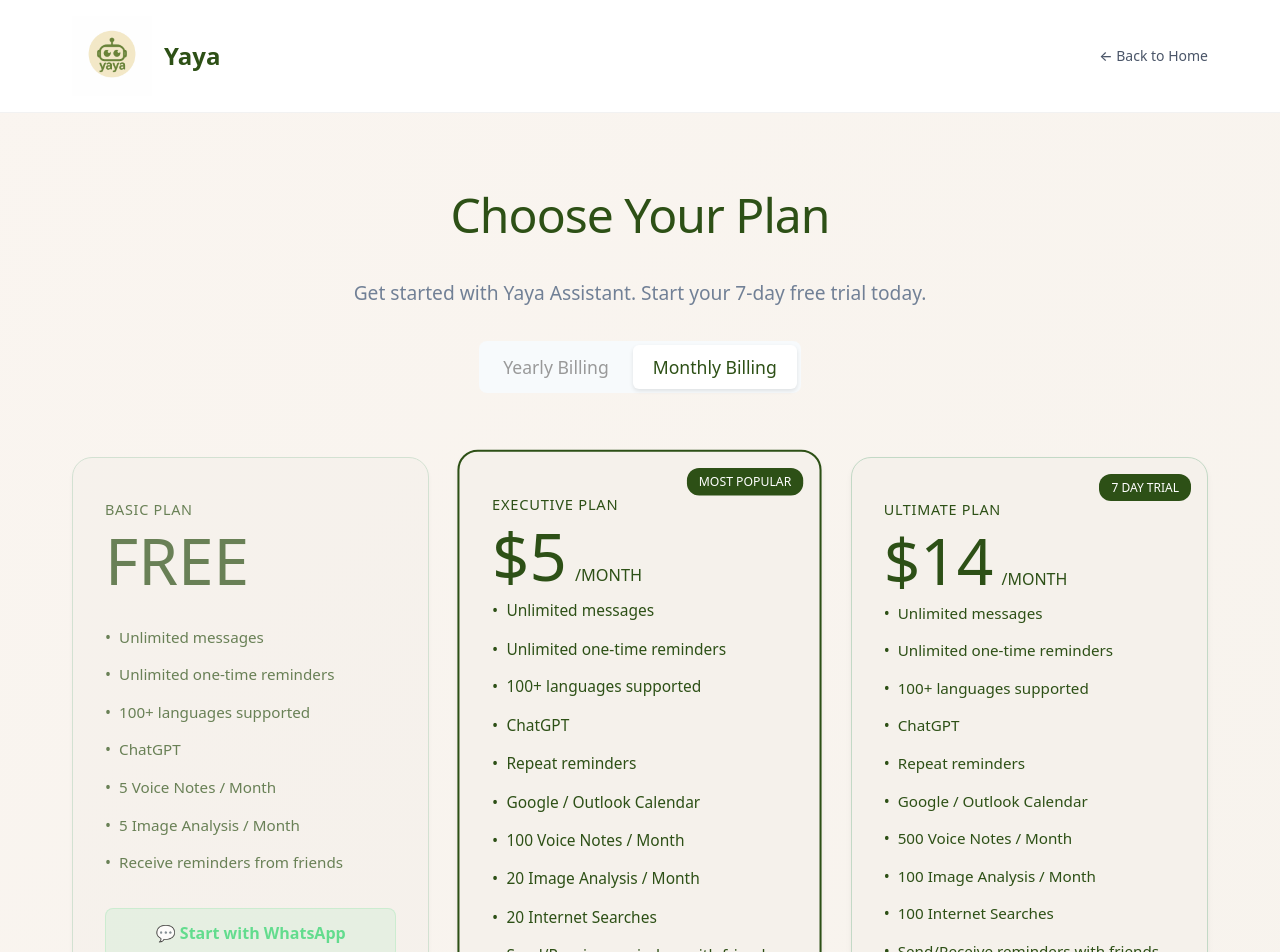
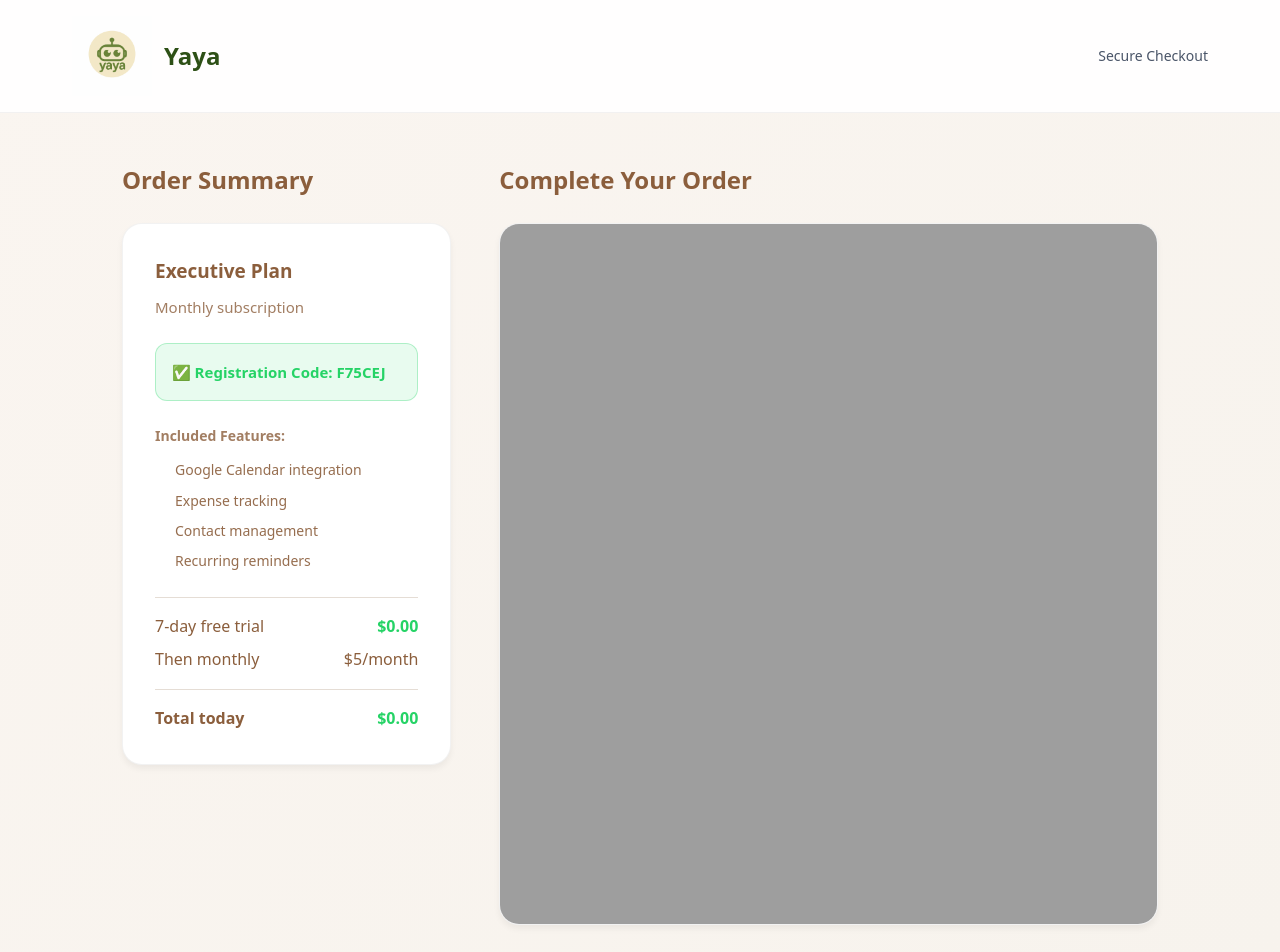
Before and after one commit to yairsabag/yaya-oauth-page, a Next.js app: page /payment in a window 1280 px wide. Shown: the top 952 px of the page. Built offline with nearby package versions, Linux system fonts and the light colour scheme.

Commit message:
Update page.tsx

```diff
--- a/src/app/payment/page.tsx
+++ b/src/app/payment/page.tsx
@@ -1,340 +1,168 @@
 'use client'
 
-import React, { useState, useEffect } from 'react'
-import { Check, MessageCircle } from 'lucide-react'
+import React, { useEffect, useMemo, useState } from 'react'
 
-export default function PaymentPage() {
-  const [billingType, setBillingType] = useState<'monthly' | 'yearly'>('monthly')
-  const [registrationCode, setRegistrationCode] = useState<string | null>(null)
+export default function CheckoutPage() {
+  const [urlParams, setUrlParams] = useState({ plan:'', price:'', billing:'', code:'', planName:'' })
+  const [isLoading, setIsLoading] = useState(true)
+  const [isMobile, setIsMobile] = useState(false)
 
-  // Get registration code from URL when component mounts
   useEffect(() => {
-    const params = new URLSearchParams(window.location.search)
-    const code = params.get('code')
-    console.log('URL params:', window.location.search) // Debug log
-    console.log('Code from URL:', code) // Debug log
-    if (code) {
-      setRegistrationCode(code)
-      console.log('Registration code set to:', code) // Debug log
-    }
+    const check = () => setIsMobile(window.innerWidth < 768)
+    check()
+    window.addEventListener('resize', check)
+    const t = setTimeout(() => setIsLoading(false), 800)
+    return () => { window.removeEventListener('resize', check); clearTimeout(t) }
   }, [])
 
-  const plans = [
-    {
-      id: 'basic',
-      name: 'Basic Plan',
-      monthlyPrice: 0,
-      yearlyPrice: 0,
-      displayPrice: 'FREE',
-      popular: false,
-      features: [
-        'Unlimited messages',
-        'Unlimited one-time reminders',
-        '100+ languages supported',
-        'ChatGPT',
-        '5 Voice Notes / Month',
-        '5 Image Analysis / Month',
-        'Receive reminders from friends'
-      ],
-      buttonText: 'Start with WhatsApp',
-      buttonAction: 'whatsapp'
-    },
-    {
-      id: 'executive',
-      name: 'Executive Plan',
-      monthlyPrice: 5,
-      yearlyPrice: 4,
-      displayPrice: null,
-      popular: true,
-      features: [
-        'Unlimited messages',
-        'Unlimited one-time reminders',
-        '100+ languages supported',
-        'ChatGPT',
-        'Repeat reminders',
-        'Google / Outlook Calendar',
-        '100 Voice Notes / Month',
-        '20 Image Analysis / Month',
-        '20 Internet Searches',
-        'Send/Receive reminders with friends',
-        'AI Memory of You',
-        'Create Lists'
-      ],
-      buttonText: 'Start Free Trial',
-      buttonAction: 'payment'
-    },
-    {
-      id: 'ultimate',
-      name: 'Ultimate Plan',
-      monthlyPrice: 14,
-      yearlyPrice: 13,
-      displayPrice: null,
-      popular: false,
-      features: [
-        'Unlimited messages',
-        'Unlimited one-time reminders',
-        '100+ languages supported',
-        'ChatGPT',
-        'Repeat reminders',
-        'Google / Outlook Calendar',
-        '500 Voice Notes / Month',
-        '100 Image Analysis / Month',
-        '100 Internet Searches',
-        'Send/Receive reminders with friends',
-        'AI Memory of You',
-        'Create Lists'
-      ],
-      buttonText: 'Start Free Trial',
-      buttonAction: 'payment'
-    }
-  ]
+  useEffect(() => {
+    const p = new URLSearchParams(window.location.search)
+    setUrlParams({
+      plan: p.get('plan') || 'executive',
+      price: p.get('price') || '5',
+      billing: p.get('billing') || 'monthly',
+      code: p.get('code') || 'F75CEJ',
+      planName: p.get('planName') || 'Executive Plan'
+    })
+  }, [])
 
-  const handlePlanSelection = (planId: string) => {
-    const plan = plans.find(p => p.id === planId)
-    if (!plan) return
+  const tranzilaAction = 'https://direct.tranzila.com/fxpyairsabag/iframenew.php'
 
-    // קרא את הקוד ישירות מה-URL כדי להימנע מ-race condition
-    const params = new URLSearchParams(window.location.search)
-    const currentCode = params.get('code')
+  const dcDisable = useMemo(() => {
+    if (typeof crypto !== 'undefined' && 'randomUUID' in crypto) return crypto.randomUUID()
+    return `yaya-${Date.now()}-${Math.random().toString(36).slice(2)}`
+  }, [])
 
-    console.log('Current registrationCode from state:', registrationCode) // Debug log
-    console.log('Current code from URL:', currentCode) // Debug log
+  const successUrl = useMemo(() => {
+    const o = window.location.origin
+    const q = new URLSearchParams({ plan:urlParams.plan, price:urlParams.price, billing:urlParams.billing, code:urlParams.code, trial:'true' })
+    return `${o}/payment/success?${q.toString()}`
+  }, [urlParams])
 
-    if (planId === 'basic') {
-      const message = currentCode ? `My code: ${currentCode}` : ''
-      const whatsappUrl = `https://api.whatsapp.com/send/?phone=972559943649&text=${encodeURIComponent(message)}&type=phone_number&app_absent=0`
-      window.open(whatsappUrl, '_blank')
-    } else {
-      const price = billingType === 'yearly' ? plan.yearlyPrice : plan.monthlyPrice
+  const failUrl = useMemo(() => {
+    const o = window.location.origin
+    const q = new URLSearchParams({ plan:urlParams.plan, price:urlParams.price, billing:urlParams.billing, code:urlParams.code, error:'true' })
+    return `${o}/payment/checkout?${q.toString()}`
+  }, [urlParams])
 
-      // השתמש בקוד מה-URL תחילה, אחר כך מהstate, ואחרון צור חדש
-      let codeToUse = currentCode || registrationCode
-      if (!codeToUse) {
-        // רק אם באמת אין קוד, תיצור חדש
-        codeToUse = Math.random().toString(36).substring(2, 8).toUpperCase()
-      }
+  useEffect(() => {
+    if (isLoading) return
+    const form = document.getElementById('tranzila-form') as HTMLFormElement | null
+    const send = () => form?.submit()
+    send()
+    const t = setTimeout(send, 100)
+    return () => clearTimeout(t)
+  }, [isLoading])
 
-      console.log('Code to use:', codeToUse) // Debug log
-
-      const url = new URL(window.location.origin + '/payment/checkout')
-      url.searchParams.set('plan', planId)
-      url.searchParams.set('price', price.toString())
-      url.searchParams.set('billing', billingType)
-      url.searchParams.set('code', codeToUse)
-      url.searchParams.set('planName', plan.name)
-
-      console.log('Final URL:', url.toString()) // Debug log
-      window.location.href = url.toString()
-    }
-  }
+  const card = { bg:'#fff', br:20, shadow:'0 4px 6px rgba(0,0,0,0.05)', border:'1px solid rgba(0,0,0,0.05)' }
 
   return (
-    <div style={{ fontFamily: "system-ui, -apple-system, BlinkMacSystemFont, 'Segoe UI', sans-serif", minHeight: '100vh', background: 'linear-gradient(135deg, #faf5f0 0%, #f7f3ed 100%)' }}>
-      {/* Header */}
-      <header style={{ background: 'rgba(255,255,255,0.95)', backdropFilter: 'blur(10px)', borderBottom: '1px solid rgba(0,0,0,0.05)', padding: '1rem 0' }}>
-        <div style={{ maxWidth: '1200px', margin: '0 auto', padding: '0 2rem', display: 'flex', justifyContent: 'space-between', alignItems: 'center' }}>
-          <a href="/" style={{ display: 'flex', alignItems: 'center', gap: '0.75rem', textDecoration: 'none' }}>
-            <img
-              src="/yaya-logo.png"
-              alt="Yaya Assistant Logo"
-              style={{ width: '80px', height: '80px', objectFit: 'contain' }}
-            />
-            <span style={{ fontSize: '1.5rem', fontWeight: '600', color: '#2d5016' }}>Yaya</span>
+    <div style={{ fontFamily:"system-ui, -apple-system, BlinkMacSystemFont, 'Segoe UI', sans-serif", minHeight:'100vh', background:'linear-gradient(135deg,#faf5f0 0%,#f7f3ed 100%)' }}>
+      <header style={{ background:'rgba(255,255,255,0.95)', borderBottom:'1px solid rgba(0,0,0,0.05)', padding:'1rem 0' }}>
+        <div style={{ maxWidth:1200, margin:'0 auto', padding:isMobile?'0 1rem':'0 2rem', display:'flex', justifyContent:'space-between', alignItems:'center' }}>
+          <a href="/" style={{ display:'flex', alignItems:'center', gap:12, textDecoration:'none' }}>
+            <img src="/yaya-logo.png" alt="Yaya" style={{ width:isMobile?60:80, height:isMobile?60:80, objectFit:'contain' }} />
+            <span style={{ fontSize:isMobile?20:24, fontWeight:600, color:'#2d5016' }}>Yaya</span>
           </a>
-          <a href="/" style={{ color: '#4a5568', textDecoration: 'none', fontSize: '0.875rem', fontWeight: '500' }}>
-            ← Back to Home
-          </a>
+          <div style={{ color:'#4a5568', fontSize:14 }}>Secure Checkout</div>
         </div>
       </header>
 
-      <main style={{ padding: '4rem 0' }}>
-        <div style={{ maxWidth: '1200px', margin: '0 auto', padding: '0 2rem' }}>
-          <div style={{ textAlign: 'center', marginBottom: '3rem' }}>
-            <h1 style={{ fontSize: '3rem', fontWeight: '400', color: '#2d5016', marginBottom: '1.5rem', letterSpacing: '-0.02em' }}>
-              Choose Your Plan
-            </h1>
-            <p style={{ fontSize: '1.2rem', color: '#718096', maxWidth: '600px', margin: '0 auto 2rem' }}>
-              Get started with Yaya Assistant. Start your 7-day free trial today.
-            </p>
-
-            {registrationCode && (
-              <div style={{ background: 'rgba(37, 211, 102, 0.1)', borderRadius: '12px', padding: '1rem', border: '1px solid rgba(37, 211, 102, 0.3)', display: 'inline-block', marginBottom: '2rem' }}>
-                <p style={{ color: '#25d366', fontSize: '1rem', fontWeight: '600', margin: 0 }}>
-                  ✅ Registration Code: {registrationCode}
-                </p>
-              </div>
-            )}
-
-            {/* Billing Toggle */}
-            <div style={{ display: 'flex', gap: '4px', justifyContent: 'center', marginBottom: '4rem', background: '#f7fafc', borderRadius: '8px', padding: '4px', width: 'fit-content', margin: '0 auto 4rem', cursor: 'pointer' }}>
-              <span onClick={() => setBillingType('yearly')} style={{
-                background: billingType === 'yearly' ? 'white' : 'transparent',
-                color: billingType === 'yearly' ? '#2d5016' : '#999',
-                padding: '8px 20px',
-                borderRadius: '6px',
-                fontSize: '1.1rem',
-                fontWeight: '500',
-                boxShadow: billingType === 'yearly' ? '0 2px 4px rgba(0,0,0,0.1)' : 'none',
-                cursor: 'pointer',
-                transition: 'all 0.2s ease'
-              }}>
-                Yearly Billing
-              </span>
-              <span onClick={() => setBillingType('monthly')} style={{
-                background: billingType === 'monthly' ? 'white' : 'transparent',
-                color: billingType === 'monthly' ? '#2d5016' : '#999',
-                padding: '8px 20px',
-                borderRadius: '6px',
-                fontSize: '1.1rem',
-                fontWeight: '500',
-                boxShadow: billingType === 'monthly' ? '0 2px 4px rgba(0,0,0,0.1)' : 'none',
-                cursor: 'pointer',
-                transition: 'all 0.2s ease'
-              }}>
-                Monthly Billing
-              </span>
-            </div>
-          </div>
-
-          {/* Pricing Cards */}
-          <div style={{ display: 'grid', gridTemplateColumns: 'repeat(auto-fit, minmax(300px, 1fr))', gap: '2rem', marginBottom: '3rem' }}>
-            {plans.map((plan) => (
-              <div key={plan.id} onClick={() => handlePlanSelection(plan.id)} style={{
-                background: '#F5F1EB',
-                borderRadius: '20px',
-                padding: '2.5rem 2rem',
-                textAlign: 'left',
-                position: 'relative',
-                border: plan.popular ? '2px solid #2d5016' : '1px solid #c3d9c6',
-                transform: plan.popular ? 'scale(1.02)' : 'none',
-                cursor: 'pointer',
-                transition: 'all 0.3s ease',
-                boxShadow: '0 4px 6px rgba(0, 0, 0, 0.05)',
-                opacity: plan.id === 'basic' ? 0.7 : 1
-              }}
-                onMouseEnter={(e) => {
-                  if (plan.id !== 'basic') {
-                    e.currentTarget.style.transform = plan.popular ? 'scale(1.05)' : 'scale(1.02)'
-                    e.currentTarget.style.boxShadow = '0 20px 25px rgba(45, 80, 22, 0.15)'
-                    e.currentTarget.style.border = '2px solid #2d5016'
-                  }
-                }}
-                onMouseLeave={(e) => {
-                  if (plan.id !== 'basic') {
-                    e.currentTarget.style.transform = plan.popular ? 'scale(1.02)' : 'scale(1)'
-                    e.currentTarget.style.boxShadow = '0 4px 6px rgba(0, 0, 0, 0.05)'
-                    e.currentTarget.style.border = plan.popular ? '2px solid #2d5016' : '1px solid #c3d9c6'
-                  }
-                }}
-              >
-                {(plan.popular || (plan.id !== 'basic' && plan.monthlyPrice > 0)) && (
-                  <div style={{
-                    position: 'absolute',
-                    top: '1rem',
-                    right: '1rem',
-                    background: '#2d5016',
-                    color: 'white',
-                    padding: '4px 12px',
-                    borderRadius: '12px',
-                    fontSize: '0.75rem',
-                    fontWeight: '500'
-                  }}>
-                    {plan.popular ? 'MOST POPULAR' : '7 DAY TRIAL'}
+      <main style={{ padding:isMobile?'1.5rem 0':'3rem 0' }}>
+        <div style={{ maxWidth:1100, margin:'0 auto', padding:isMobile?'0 1rem':'0 2rem' }}>
+          <div style={{ display:isMobile?'flex':'grid', flexDirection:isMobile?'column' as const:undefined, gridTemplateColumns:isMobile?undefined:'1fr 2fr', gap:isMobile?'2rem':'3rem' }}>
+            <div style={{ order:1 }}>
+              <h2 style={{ fontSize:isMobile?21:24, fontWeight:600, marginBottom:'1.5rem', color:'#8B5E3C' }}>Order Summary</h2>
+              <div style={{ background:card.bg, borderRadius:card.br, padding:isMobile?'1.5rem':'2rem', boxShadow:card.shadow, border:card.border }}>
+                <div style={{ marginBottom:'1.5rem' }}>
+                  <h3 style={{ fontSize:isMobile?18:19, fontWeight:600, color:'#8B5E3C', marginBottom:8 }}>{urlParams.planName || 'Executive Plan'}</h3>
+                  <p style={{ color:'#8B5E3C', fontSize:isMobile?14:15, opacity:0.8 }}>
+                    {urlParams.billing === 'yearly' ? 'Annual' : 'Monthly'} subscription
+                  </p>
+                </div>
+                {urlParams.code && (
+                  <div style={{ background:'rgba(37,211,102,0.1)', borderRadius:12, padding:isMobile?12:16, border:'1px solid rgba(37,211,102,0.3)', marginBottom:'1.5rem' }}>
+                    <p style={{ color:'#25d366', fontSize:isMobile?14:15, fontWeight:600, margin:0 }}>✅ Registration Code: {urlParams.code}</p>
                   </div>
                 )}
+                <div style={{ marginBottom:'1.5rem' }}>
+                  <h4 style={{ fontSize:14, color:'#8B5E3C', fontWeight:600, marginBottom:12, opacity:0.8 }}>Included Features:</h4>
+                  <ul style={{ margin:0, paddingLeft:20 }}>
+                    {['Google Calendar integration','Expense tracking','Contact management','Recurring reminders'].map((f,i)=>(
+                      <li key={i} style={{ fontSize:14, color:'#8B5E3C', marginBottom:8, opacity:0.9 }}>{f}</li>
+                    ))}
+                  </ul>
+                </div>
+                <div style={{ borderTop:'1px solid #E5DDD5', paddingTop:16, marginBottom:16 }}>
+                  <div style={{ display:'flex', justifyContent:'space-between', marginBottom:8, color:'#8B5E3C' }}>
+                    <span>7-day free trial</span><span style={{ color:'#25d366', fontWeight:600 }}>$0.00</span>
+                  </div>
+                  <div style={{ display:'flex', justifyContent:'space-between', marginBottom:8, color:'#8B5E3C' }}>
+                    <span>Then {urlParams.billing === 'yearly' ? 'annually' : 'monthly'}</span><span>${urlParams.price}/{urlParams.billing === 'yearly' ? 'year' : 'month'}</span>
+                  </div>
+                </div>
+                <div style={{ borderTop:'1px solid #E5DDD5', paddingTop:16 }}>
+                  <div style={{ display:'flex', justifyContent:'space-between', fontWeight:600, color:'#8B5E3C' }}>
+                    <span>Total today</span><span style={{ color:'#25d366' }}>$0.00</span>
+                  </div>
+                </div>
+              </div>
+            </div>
 
-                <div style={{
-                  fontSize: '0.9rem',
-                  color: '#2d5016',
-                  fontWeight: '500',
-                  marginBottom: '0.5rem',
-                  textTransform: 'uppercase',
-                  letterSpacing: '0.05em'
-                }}>
-                  {plan.name.toUpperCase()}
-                </div>
+            <div style={{ order:2 }}>
+              <h2 style={{ fontSize:isMobile?21:24, fontWeight:600, marginBottom:'1.5rem', color:'#8B5E3C' }}>Complete Your Order</h2>
+              <div style={{ background:'#fff', borderRadius:20, padding:0, overflow:'hidden', boxShadow:card.shadow, border:card.border, minHeight:isMobile?600:650 }}>
+                {isLoading ? (
+                  <div style={{ display:'flex', alignItems:'center', justifyContent:'center', minHeight:600, flexDirection:'column', gap:16 }}>
+                    <div style={{ width:50, height:50, border:'4px solid #E5DDD5', borderTopColor:'#8B5E3C', borderRadius:'50%', animation:'spin 1s linear infinite' }} />
+                    <p style={{ color:'#8B5E3C', fontSize:15 }}>Loading secure payment form...</p>
+                  </div>
+                ) : (
+                  <>
+                    <form id="tranzila-form" method="POST" action={tranzilaAction} target="tranzila" style={{ display:'none' }}>
+                      <input name="sum" defaultValue="1" />
+                      <input name="currency" defaultValue="2" />
+                      <input name="tranmode" defaultValue="VK" />
+                      <input name="hidesum" defaultValue="1" />
+                      <input name="nologo" defaultValue="1" />
+                      <input name="lang" defaultValue="il" />
+                      <input name="trBgColor" defaultValue="FAF5F0" />
+                      <input name="trTextColor" defaultValue="2D5016" />
+                      <input name="trButtonColor" defaultValue="8B5E3C" />
+                      <input name="buttonLabel" defaultValue="Start Free Trial" />
+                      <input name="u1" defaultValue={urlParams.code} />
+                      <input name="u2" defaultValue={urlParams.plan} />
+                      <input name="u3" defaultValue={urlParams.billing} />
+                      <input name="u4" defaultValue={urlParams.price} />
+                      {/* אם Field 20 ל-DCdisable עדיין לא מוגדר – הסר את שתי השורות הבאות */}
+                      <input name="u71" defaultValue="1" />
+                      <input name="DCdisable" defaultValue={dcDisable} />
+                      <input name="pdesc" defaultValue={`Yaya ${urlParams.plan} - 7 Day Trial Authorization`} />
+                      <input name="success_url_address" defaultValue={successUrl} />
+                      <input name="fail_url_address" defaultValue={failUrl} />
+                      <input name="notify_url_address" defaultValue="https://n8n-TD2y.sliplane.app/webhook/update-user-plan" />
+                    </form>
 
-                <div style={{
-                  fontSize: '4rem',
-                  fontWeight: '300',
-                  color: '#2d5016',
-                  marginBottom: plan.id === 'basic' ? '2rem' : '0.5rem',
-                  lineHeight: '1',
-                  display: 'flex',
-                  alignItems: 'baseline',
-                  gap: '8px'
-                }}>
-                  {plan.displayPrice ? plan.displayPrice : `$${billingType === 'yearly' ? plan.yearlyPrice : plan.monthlyPrice}`}
-                  {!plan.displayPrice && (
-                    <span style={{ fontSize: '1rem', fontWeight: '400' }}>/MONTH</span>
-                  )}
-                </div>
-
-                <div style={{ marginBottom: '2rem' }}>
-                  {plan.features.map((feature, index) => (
-                    <div key={index} style={{
-                      color: '#2d5016',
-                      marginBottom: '0.75rem',
-                      fontSize: '0.95rem',
-                      display: 'flex',
-                      alignItems: 'flex-start',
-                      gap: '8px'
-                    }}>
-                      <span style={{ color: '#2d5016', fontSize: '1rem' }}>•</span>
-                      {feature}
-                    </div>
-                  ))}
-                </div>
-
-                <div style={{
-                  background: plan.id === 'basic' ? 'rgba(37, 211, 102, 0.1)' : '#2d5016',
-                  color: plan.id === 'basic' ? '#25d366' : 'white',
-                  padding: '12px 20px',
-                  borderRadius: '8px',
-                  textAlign: 'center',
-                  fontSize: '1rem',
-                  fontWeight: '600',
-                  border: plan.id === 'basic' ? '1px solid rgba(37, 211, 102, 0.2)' : 'none',
-                  transition: 'all 0.2s ease'
-                }}>
-                  {plan.id === 'basic' ? '💬 Start with WhatsApp' : '🚀 Start Free Trial'}
-                </div>
-
-                {plan.id === 'basic' && (
-                  <div style={{
-                    textAlign: 'center',
-                    fontSize: '0.8rem',
-                    color: '#25d366',
-                    marginTop: '0.5rem',
-                    fontWeight: '500'
-                  }}>
-                    No Credit Card Required
-                  </div>
-                )}
-
-                {plan.id !== 'basic' && (
-                  <div style={{
-                    textAlign: 'center',
-                    fontSize: '0.8rem',
-                    color: '#2d5016',
-                    marginTop: '0.5rem',
-                    opacity: 0.8
-                  }}>
-                    No commitment • Cancel anytime
-                  </div>
+                    <iframe
+                      name="tranzila"
+                      title="Secure Payment Form"
+                      src="about:blank"
+                      style={{ width:'100%', height:isMobile?650:700, border:'none', display:'block' }}
+                      allow="payment"
+                      sandbox="allow-scripts allow-forms allow-same-origin allow-popups"
+                    />
+                  </>
                 )}
               </div>
-            ))}
-          </div>
-
-          <div style={{ fontSize: '1.1rem', color: '#2d5016', marginTop: '3rem', textAlign: 'center' }}>
-            Need Yaya for your Team?{' '}
-            <a href="mailto:info@yayagent.com" style={{ color: '#2d5016', textDecoration: 'underline' }}>
-              Contact us
-            </a>
+            </div>
           </div>
         </div>
       </main>
+
+      {/* אנימציה ל-spinner */}
+      <style>{`@keyframes spin { from { transform: rotate(0deg); } to { transform: rotate(360deg); } }`}</style>
     </div>
   )
 }
+
+export {}
```
